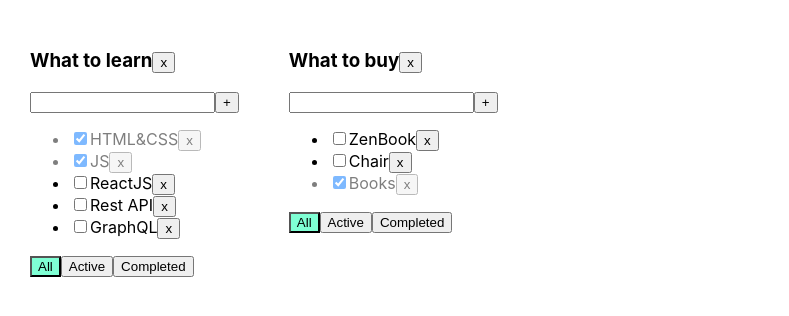
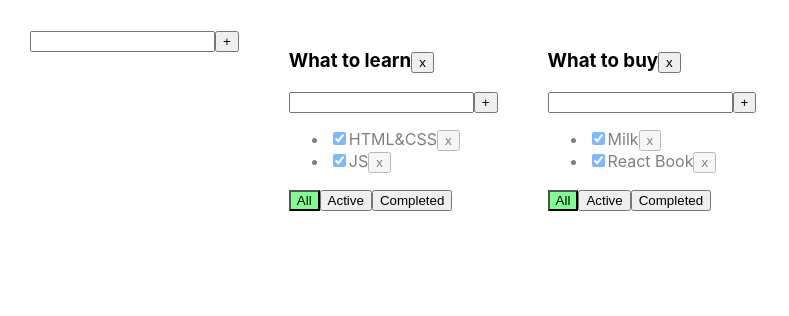
Before and after one commit to phoenix2307/todo-10-2022, a React (Create React App) app: page / in a window 1280 px wide. Shown: the top 316 px of the page, without its empty margins (0-789 px from the left). Built offline with nearby package versions, Linux system fonts and the light colour scheme.

Commit message:
addItemForm

```diff
--- /dev/null
+++ b/src/AddItemForm.tsx
@@ -0,0 +1,40 @@
+import React, {ChangeEvent, useState} from 'react'
+
+type AddItemFormType = {
+    callback: (title: string, attention: string) => void
+}
+export const AddItemForm = (props: AddItemFormType) => {
+    const [titleItem, setTitleItem] = useState<string>('')
+    const [error, setError] = useState<string | null>(null)
+    const addItem = () => {
+        const newTitle = titleItem.trim()
+        if (newTitle !== '') {
+            props.callback(titleItem, '')
+        } else {
+            setError('Title must be required')
+            props.callback(titleItem, 'attention')
+        }
+        setTitleItem('')
+    }
+    const onChangeHandler = (e: ChangeEvent<HTMLInputElement>) => {
+        setError(null)
+        setTitleItem(e.currentTarget.value)
+    }
+    const onKeyPressHandler = (e: React.KeyboardEvent<HTMLInputElement>) => {
+        if (e.key === 'Enter'){
+            addItem()
+        }
+    }
+    return (
+        <div>
+            <input
+                value={titleItem}
+                onChange={onChangeHandler}
+                onKeyPress={onKeyPressHandler}
+                className={error ? 'error' : ''}/>
+            <button onClick={addItem}>+</button>
+            {error && <div className={'error-message'}>{error}</div>}
+
+        </div>
+    )
+}
--- a/src/App.css
+++ b/src/App.css
@@ -17,7 +17,7 @@
 }
 
 .active-filter {
-  background-color: aquamarine;
+  background-color: #7fff90;
 }
 
 .is-done {
--- a/src/App.tsx
+++ b/src/App.tsx
@@ -2,102 +2,126 @@
 import './App.css';
 import {TaskType, Todolist} from './Todolist';
 import {v1} from 'uuid';
+import {AddItemForm} from "./AddItemForm";
 
 export type FilterValuesType = "all" | "active" | "completed";
-export type TodolistsType = {
+type TodolistType = {
     id: string
     title: string
     filter: FilterValuesType
 }
-export type TasksStateType = {
+
+type TasksStateType = {
     [key: string]: Array<TaskType>
 }
 
+
 function App() {
-    const todolistID1 = v1()
-    const todolistID2 = v1()
+    let todolistId1 = v1();
+    let todolistId2 = v1();
 
-    const [todolists, setTodolists] = useState<Array<TodolistsType>>(
-        [
-            {id: todolistID1, title: 'What to learn', filter: 'all'},
-            {id: todolistID2, title: 'What to buy', filter: 'all'},
+    let [todolists, setTodolists] = useState<Array<TodolistType>>([
+        {id: todolistId1, title: "What to learn", filter: "all"},
+        {id: todolistId2, title: "What to buy", filter: "all"}
+    ])
+
+    let [tasks, setTasks] = useState<TasksStateType>({
+        [todolistId1]: [
+            {id: v1(), title: "HTML&CSS", isDone: true},
+            {id: v1(), title: "JS", isDone: true}
+        ],
+        [todolistId2]: [
+            {id: v1(), title: "Milk", isDone: true},
+            {id: v1(), title: "React Book", isDone: true}
         ]
-    )
+    });
 
-    const [tasks, setTasks] = useState<TasksStateType>({
-        [todolistID1]: [
-            {id: v1(), title: "HTML&CSS", isDone: true},
-            {id: v1(), title: "JS", isDone: true},
-            {id: v1(), title: "ReactJS", isDone: false},
-            {id: v1(), title: "Rest API", isDone: false},
-            {id: v1(), title: "GraphQL", isDone: false},
-        ],
-        [todolistID2]: [
-            {id: v1(), title: "ZenBook", isDone: false},
-            {id: v1(), title: "Chair", isDone: false},
-            {id: v1(), title: "Books", isDone: true},
-        ]
-    })
 
-    function removeTask(todolistId: string, taskId: string) {
-        let filteredTasks = {...tasks, [todolistId]: tasks[todolistId].filter(t => t.id !== taskId)}
-        setTasks(filteredTasks);
-    }
-
-    function addTask(todolistId: string, title: string) {
-        let newTask = {id: v1(), title: title, isDone: false};
-        const newTasks = {...tasks, [todolistId]: [newTask, ...tasks[todolistId]]}
-        setTasks(newTasks);
-    }
-
-    function changeStatus(todolistId: string, taskId: string, isDone: boolean) {
-        let task = tasks[todolistId].find(t => t.id === taskId);
-        if (task) {
-            task.isDone = isDone;
-        }
+    function removeTask(id: string, todolistId: string) {
+        //достанем нужный массив по todolistId:
+        let todolistTasks = tasks[todolistId];
+        // перезапишем в этом объекте массив для нужного тудулиста отфилтрованным массивом:
+        tasks[todolistId] = todolistTasks.filter(t => t.id !== id);
+        // засетаем в стейт копию объекта, чтобы React отреагировал перерисовкой
         setTasks({...tasks});
     }
 
-    function changeFilter(todolistId: string, value: FilterValuesType) {
-        setTodolists(todolists.map(t => t.id === todolistId ? {...t, filter: value} : t))
+    function addTask(title: string, todolistId: string) {
+        let task = {id: v1(), title: title, isDone: false};
+        //достанем нужный массив по todolistId:
+        let todolistTasks = tasks[todolistId];
+        // перезапишем в этом объекте массив для нужного тудулиста копией, добавив в начало новую таску:
+        tasks[todolistId] = [task, ...todolistTasks];
+        // засетаем в стейт копию объекта, чтобы React отреагировал перерисовкой
+        setTasks({...tasks});
     }
 
-    function removeTodolist(todolistId: string){
-setTodolists(todolists.filter(t=>t.id !== todolistId))
+    function changeStatus(id: string, isDone: boolean, todolistId: string) {
+        //достанем нужный массив по todolistId:
+        let todolistTasks = tasks[todolistId];
+        // найдём нужную таску:
+        let task = todolistTasks.find(t => t.id === id);
+        //изменим таску, если она нашлась
+        if (task) {
+            task.isDone = isDone;
+            // засетаем в стейт копию объекта, чтобы React отреагировал перерисовкой
+            setTasks({...tasks});
+        }
     }
 
+    function changeFilter(value: FilterValuesType, todolistId: string) {
+        let todolist = todolists.find(tl => tl.id === todolistId);
+        if (todolist) {
+            todolist.filter = value;
+            setTodolists([...todolists])
+        }
+    }
+
+    function removeTodolist(id: string) {
+        // засунем в стейт список тудулистов, id которых не равны тому, который нужно выкинуть
+        setTodolists(todolists.filter(tl => tl.id !== id));
+        // удалим таски для этого тудулиста из второго стейта, где мы храним отдельно таски
+        delete tasks[id]; // удаляем св-во из объекта... значением которого являлся массив тасок
+        // засетаем в стейт копию объекта, чтобы React отреагировал перерисовкой
+        setTasks({...tasks});
+    }
+
+    const callbackTest = (titleTest: string, attention: string) => {
+        attention
+            ? console.log(attention)
+            : console.log(titleTest)
+    }
 
     return (
         <div className="App">
+            <AddItemForm callback={callbackTest}/>
 
             {
                 todolists.map(tl => {
-                    let tasksForTodolist = tasks[tl.id];
+                    let allTodolistTasks = tasks[tl.id];
+                    let tasksForTodolist = allTodolistTasks;
 
                     if (tl.filter === "active") {
-                        tasksForTodolist = tasksForTodolist.filter(t => !t.isDone);
+                        tasksForTodolist = allTodolistTasks.filter(t => !t.isDone);
                     }
                     if (tl.filter === "completed") {
-                        tasksForTodolist = tasksForTodolist.filter(t => t.isDone);
+                        tasksForTodolist = allTodolistTasks.filter(t => t.isDone);
                     }
-                    return (
 
-                        <Todolist
+                    return <Todolist
                         key={tl.id}
-                            todolistId={tl.id}
+                        id={tl.id}
                         title={tl.title}
                         tasks={tasksForTodolist}
-                            removeTask={(taskId) => removeTask(tl.id, taskId)}
-                            changeFilter={(value) => changeFilter(tl.id, value)}
-                            addTask={(title) => addTask(tl.id, title)}
-                            changeTaskStatus={(taskId, isDone) => changeStatus(tl.id, taskId, isDone)}
+                        removeTask={removeTask}
+                        changeFilter={changeFilter}
+                        addTask={addTask}
+                        changeTaskStatus={changeStatus}
                         filter={tl.filter}
                         removeTodolist={removeTodolist}
                     />
-                    )
                 })
             }
-
 
         </div>
     );
--- a/src/Todolist.tsx
+++ b/src/Todolist.tsx
@@ -1,4 +1,4 @@
-import React, {ChangeEvent, KeyboardEvent, useState} from 'react';
+import React, {ChangeEvent, useState, KeyboardEvent} from 'react';
 import {FilterValuesType} from './App';
 
 export type TaskType = {
@@ -8,25 +8,25 @@
 }
 
 type PropsType = {
-    todolistId: string
+    id: string
     title: string
     tasks: Array<TaskType>
-    removeTask: (taskId: string) => void
-    changeFilter: (value: FilterValuesType) => void
-    addTask: (title: string) => void
-    changeTaskStatus: (taskId: string, isDone: boolean) => void
+    removeTask: (taskId: string, todolistId: string) => void
+    changeFilter: (value: FilterValuesType, todolistId: string) => void
+    addTask: (title: string, todolistId: string) => void
+    changeTaskStatus: (id: string, isDone: boolean, todolistId: string) => void
+    removeTodolist: (id: string) => void
     filter: FilterValuesType
-    removeTodolist: (todolistId: string) => void
 }
 
 export function Todolist(props: PropsType) {
-
     let [title, setTitle] = useState("")
     let [error, setError] = useState<string | null>(null)
 
     const addTask = () => {
-        if (title.trim() !== "") {
-            props.addTask(title.trim());
+        let newTitle = title.trim();
+        if (newTitle !== "") {
+            props.addTask(newTitle, props.id);
             setTitle("");
         } else {
             setError("Title is required");
@@ -44,15 +44,16 @@
         }
     }
 
-    const onAllClickHandler = () => props.changeFilter("all");
-    const onActiveClickHandler = () => props.changeFilter("active");
-    const onCompletedClickHandler = () => props.changeFilter("completed");
-    const deleteTodolistHandler = () => props.removeTodolist(props.todolistId)
+    const removeTodolist = () => props.removeTodolist(props.id)
 
+    const onAllClickHandler = () => props.changeFilter("all", props.id);
+    const onActiveClickHandler = () => props.changeFilter("active", props.id);
+    const onCompletedClickHandler = () => props.changeFilter("completed", props.id);
 
     return <div>
-        <h3>{props.title}<button onClick={deleteTodolistHandler}>x</button></h3>
-
+        <h3> {props.title}
+            <button onClick={removeTodolist}>x</button>
+        </h3>
         <div>
             <input value={title}
                    onChange={onChangeHandler}
@@ -65,15 +66,14 @@
         <ul>
             {
                 props.tasks.map(t => {
-                    const onClickHandler = () => props.removeTask(t.id)
+                    const onClickHandler = () => props.removeTask(t.id, props.id)
                     const onChangeHandler = (e: ChangeEvent<HTMLInputElement>) => {
-                        props.changeTaskStatus(t.id, e.currentTarget.checked);
+                        let newIsDoneValue = e.currentTarget.checked;
+                        props.changeTaskStatus(t.id, newIsDoneValue, props.id);
                     }
 
                     return <li key={t.id} className={t.isDone ? "is-done" : ""}>
-                        <input type="checkbox"
-                               onChange={onChangeHandler}
-                               checked={t.isDone}/>
+                        <input type="checkbox" onChange={onChangeHandler} checked={t.isDone}/>
                         <span>{t.title}</span>
                         <button onClick={onClickHandler}>x</button>
                     </li>
```
Lines whose indentation alone changed are shown as unchanged.
